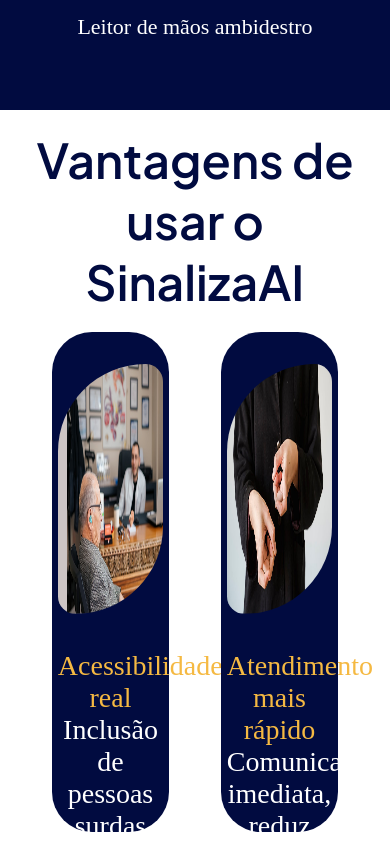
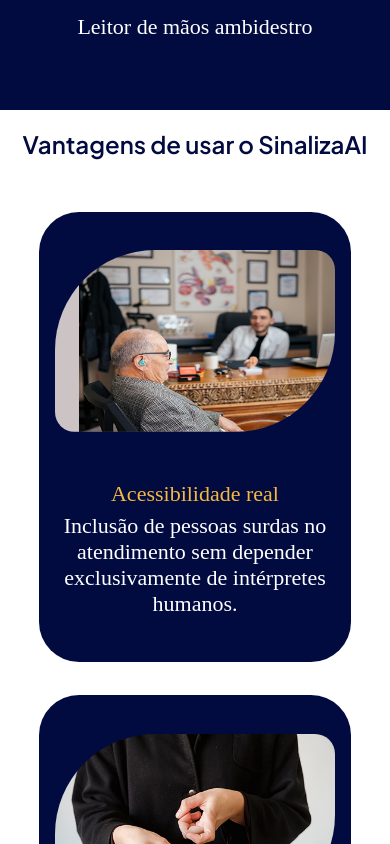
Before and after one commit to SinalizaAI/Front_end, a React (Vite) app: page / in a window 390 px wide. Shown: the part 1580-2424 px from the top of the page. Built offline with nearby package versions, Linux system fonts and the light colour scheme; a web font is replaced by a local one.

Commit message:
Vantagens responsivity - mobile

```diff
--- a/src/css/Vantagens.module.css
+++ b/src/css/Vantagens.module.css
@@ -105,3 +105,102 @@
   opacity: 1;
   background-color: var(--amarelo);
 }
+
+@media (max-width: 600px) {
+  .vantagens_sec {
+    height: 1200px;
+  }
+
+  .vantagens_sec h1 {
+    font-size: 24px;
+  }
+
+  .container {
+    height: 1000px;
+    flex-direction: column;
+    align-items: center;
+  }
+
+  .item_container {
+    width: 80%;
+    height: 450px;
+  }
+
+  .texts h2 {
+    font-size: 22px;
+  }
+
+  .texts p {
+    font-size: 22px;
+  }
+
+  .item_image img {
+    height: auto;
+  }
+}
+
+@media (min-width: 601px) and (max-width: 900px) {
+  .vantagens_sec {
+    height: 700px;
+  }
+
+  .vantagens_sec h1 {
+    font-size: 24px;
+  }
+
+  .container {
+    height: 500px;
+    flex-direction: row;
+    align-items: center;
+  }
+
+  .item_container {
+    width: 45%;
+    height: 450px;
+  }
+
+  .texts h2 {
+    font-size: 20px;
+  }
+
+  .texts p {
+    font-size: 20px;
+  }
+
+  .item_image img {
+    height: auto;
+  }
+}
+
+@media (min-width: 901px) and (max-width: 1200px) {
+  .vantagens_sec {
+    height: 700px;
+  }
+
+  .vantagens_sec h1 {
+    font-size: 24px;
+  }
+
+  .container {
+    height: 500px;
+    flex-direction: row;
+    align-items: center;
+  }
+
+  .item_container {
+    width: 35%;
+    height: 450px;
+  }
+
+  .texts h2 {
+    font-size: 24px;
+  }
+
+  .texts p {
+    font-size: 22px;
+  }
+
+  .item_image img {
+    height: 250px;
+  }
+}
```
